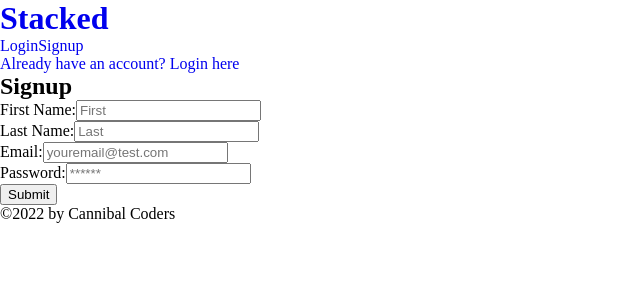
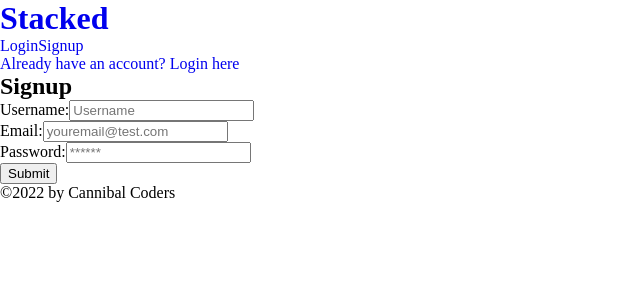
Before and after one commit to mschaaf17/Exercise-Mern, a React (Create React App) app in the folder client/: page /signup in a window 1280 px wide. Shown: the top 300 px of the page, without its empty margins (0-640 px from the left). Built offline with nearby package versions, Linux system fonts and the light colour scheme.

Commit message:
fixed signup issue

```diff
--- a/client/package.json
+++ b/client/package.json
@@ -17,8 +17,8 @@
     "web-vitals": "^1.0.1"
   },
   "scripts": {
-    "start": "react-scripts --openssl-legacy-provider start",
-    "build": "react-scripts --openssl-legacy-provider build",
+    "start": "react-scripts start",
+    "build": "react-scripts build",
     "test": "react-scripts test",
     "eject": "react-scripts eject"
   },
--- a/client/src/pages/Signup.js
+++ b/client/src/pages/Signup.js
@@ -14,8 +14,7 @@ function Signup(props) {
       variables: {
         email: formState.email,
         password: formState.password,
-        firstName: formState.firstName,
-        lastName: formState.lastName,
+        username: formState.username
       },
     });
     const token = mutationResponse.data.addUser.token;
@@ -37,22 +36,12 @@ function Signup(props) {
       <h2>Signup</h2>
       <form onSubmit={handleFormSubmit}>
         <div className="">
-          <label htmlFor="firstName">First Name:</label>
+          <label htmlFor="username">Username:</label>
           <input
-            placeholder="First"
-            name="firstName"
-            type="firstName"
-            id="firstName"
-            onChange={handleChange}
-          />
-        </div>
-        <div className="">
-          <label htmlFor="lastName">Last Name:</label>
-          <input
-            placeholder="Last"
-            name="lastName"
-            type="lastName"
-            id="lastName"
+            placeholder="Username"
+            name="username"
+            type="username"
+            id="username"
             onChange={handleChange}
           />
         </div>
```
